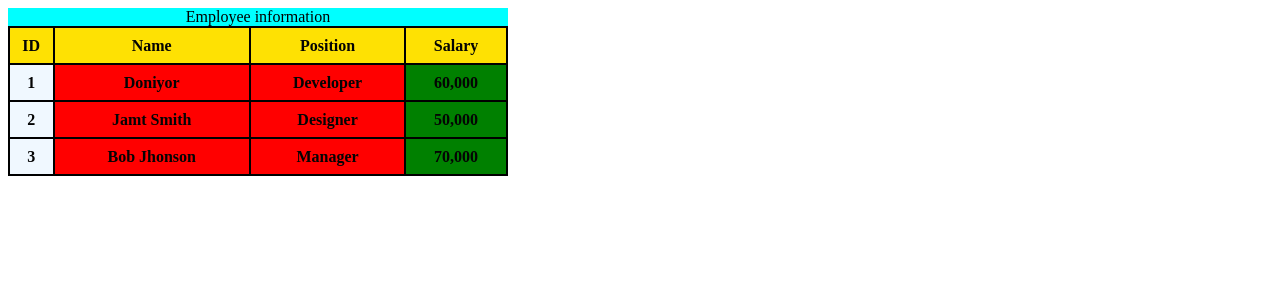
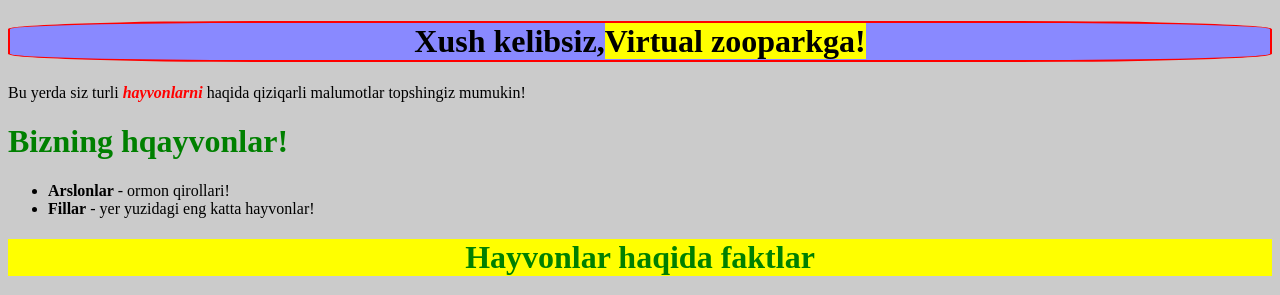
Before and after one commit to Doniyor12345-209/AbdullohQozonkabob, a plain HTML site: page index.html in a window 1280 px wide. Shown: the top 295 px of the page. Drawn offline with Linux system fonts and the light colour scheme.

Commit message:
Add files via upload

```diff
--- a/index.html
+++ b/index.html
@@ -6,32 +6,44 @@
     <title>Document</title>
     <link rel="stylesheet" href="style.css">
 </head>
-<body>
-  <table class="tu6">
-    <caption class="u2" style="background-color: aqua;">Employee information</caption>
-    <tr class="tr4" >
-      <th>ID</th>
-      <th>Name</th>
-      <th>Position</th>
-      <th>Salary</th>
+<body style="background-color: rgb(203, 203, 203);">
+    <h1 style="border: 2px solid red;border-radius: 20%;background-color: rgb(137, 137, 255);text-align: center;">Xush kelibsiz,<mark>Virtual zooparkga!</mark></h1>
+    <p>Bu yerda siz turli <i style="color: red;"><strong>hayvonlarni</strong></i> haqida qiziqarli malumotlar topshingiz mumukin! </p>
+    <h1 style="color: green;">Bizning hqayvonlar!</h1>
+    <ul>
+        <li><strong>Arslonlar</strong> - ormon qirollari!</li>
+        <li><strong>Fillar</strong> - yer yuzidagi eng katta hayvonlar!</li>
+    </ul>
+    <h1 style="color: green; background-color: yellow; text-align: center;">Hayvonlar haqida faktlar</h1>
+    <img src="https://encrypted-tbn0.gstatic.com/images?q=tbn:ANd9GcSFQqFLGi_kGuADKCOpEtuQ2sHb8asX1KJbWw&s" alt="" width="750"> <img src="https://encrypted-tbn0.gstatic.com/images?q=tbn:ANd9GcSyqR4OPvi663_-F5_eW04g9VlAppUkKMtHyg&s" alt="" width="750">
+    <h1 style="background-color: yellow;color: green; text-align: center;">Hayvonlarni koridsh</h1>
+    <iframe width="560" height="315" src="https://www.youtube.com/embed/UPC6m4JgnyY?si=YcN3p-pU-l_5LP0A" title="YouTube video player" frameborder="0" allow="accelerometer; autoplay; clipboard-write; encrypted-media; gyroscope; picture-in-picture; web-share" referrerpolicy="strict-origin-when-cross-origin" allowfullscreen></iframe>
+    <h1 style="color: green;">Oz fikringizni qoldiring</h1>
+    <br>
+    <input type="text" style="width: 950px; height: 65px;">
+    <h1 style="color:green;">Sevimli hayvoningiz qaysi</h1>
+    <input type="checkbox">
+    <label for="">Arslon</label>
+    <br>
+    <input type="checkbox">
+    <label for="">Fil</label>
+    <br>
+    <button style="color: aliceblue;background-color: blue;">Jonatish</button>
+    <h1 style="color: green; background-color: yellow;">Hayvonlar haqida faktlar</h1>
+    <br>
+
+    <table >
+  <tr style="background-color: green; color: white;">
+    <th>Hayvon</th>
+    <th>Qiziqarli fakt</th>
   </tr>
-    <tr>
-      <th class="tr5">1</th>
-      <th class="tr2">Doniyor</th>
-      <th class="tr2">Developer</th>
-      <th class="ty6"> 60,000</th>
+  <tr style="background-color: blue; color: white;">
+    <td>Arslon</td>
+    <td>Arslonlar kunning 20 soatini uyqu bilan o‘tkazishadi</td>
   </tr>
-    <tr>
-      <th class="tr5">2</th>
-      <th class="tr2">Jamt Smith</th>
-      <th class="tr2">Designer</th>
-      <th class="ty6">50,000</th>
-    </tr>
-    <tr>
-      <th class="tr5">3</th>
-      <th class="tr2">Bob Jhonson</th>
-      <th class="tr2">Manager</th>
-      <th class="ty6">70,000</th>
+  <tr style="background-color: red; color: white;">
+    <td>Fil</td>
+    <td>Fillar suvni o‘zlarini burni bilan ichishadi</td>
   </tr>
 </table>
 </body>
```
Lines whose indentation alone changed are shown as unchanged.
